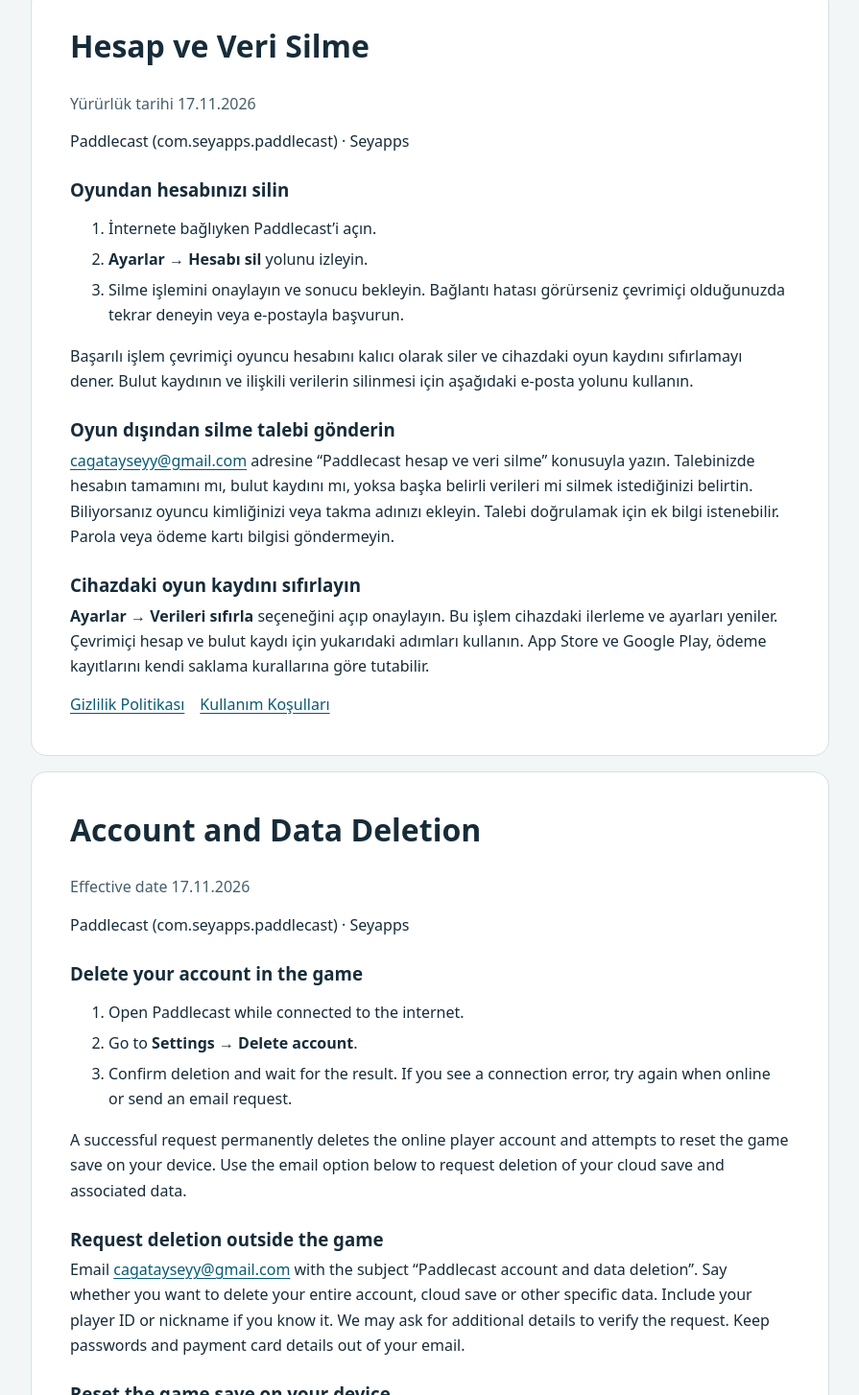
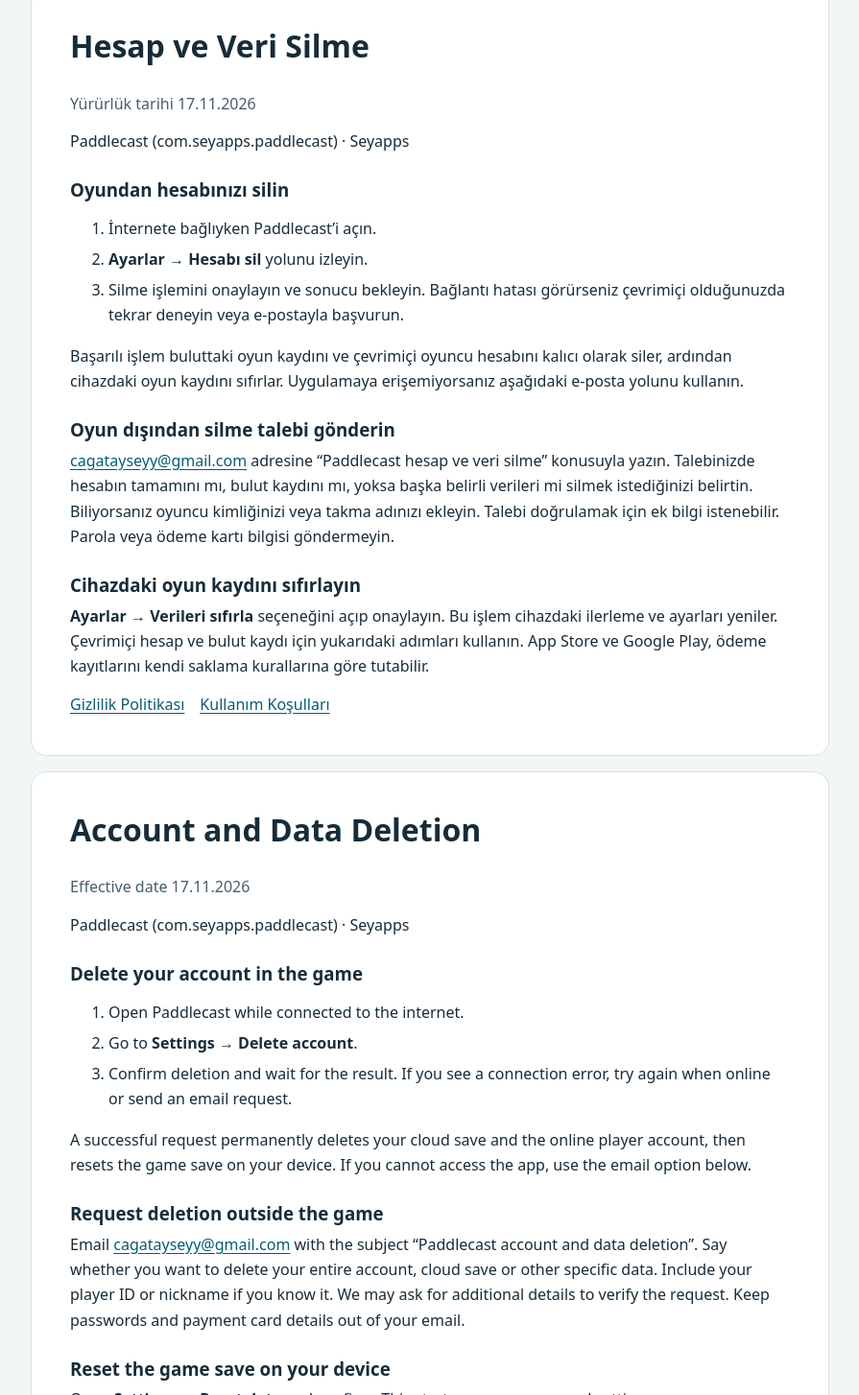
Before and after one commit to cagatayseyy-cmyk/paddlecast, a plain HTML site: page delete-account.html in a window 1280 px wide. Shown: the part 229-1683 px from the top of the page at 96% size, without its empty margins (192-1087 px from the left). Drawn offline with Linux system fonts and the light colour scheme.

Commit message:
Hesap silme: bulut kaydı da silinir

```diff
--- a/delete-account.html
+++ b/delete-account.html
@@ -42,7 +42,7 @@ li + li { margin-top: .35rem; }
     <li><strong>Ayarlar → Hesabı sil</strong> yolunu izleyin.</li>
     <li>Silme işlemini onaylayın ve sonucu bekleyin. Bağlantı hatası görürseniz çevrimiçi olduğunuzda tekrar deneyin veya e-postayla başvurun.</li>
   </ol>
-  <p>Başarılı işlem çevrimiçi oyuncu hesabını kalıcı olarak siler ve cihazdaki oyun kaydını sıfırlamayı dener. Bulut kaydının ve ilişkili verilerin silinmesi için aşağıdaki e-posta yolunu kullanın.</p>
+  <p>Başarılı işlem buluttaki oyun kaydını ve çevrimiçi oyuncu hesabını kalıcı olarak siler, ardından cihazdaki oyun kaydını sıfırlar. Uygulamaya erişemiyorsanız aşağıdaki e-posta yolunu kullanın.</p>
   <h3>Oyun dışından silme talebi gönderin</h3>
   <p><a href="mailto:cagatayseyy@gmail.com">cagatayseyy@gmail.com</a> adresine “Paddlecast hesap ve veri silme” konusuyla yazın. Talebinizde hesabın tamamını mı, bulut kaydını mı, yoksa başka belirli verileri mi silmek istediğinizi belirtin. Biliyorsanız oyuncu kimliğinizi veya takma adınızı ekleyin. Talebi doğrulamak için ek bilgi istenebilir. Parola veya ödeme kartı bilgisi göndermeyin.</p>
   <h3>Cihazdaki oyun kaydını sıfırlayın</h3>
@@ -59,7 +59,7 @@ li + li { margin-top: .35rem; }
     <li>Go to <strong>Settings → Delete account</strong>.</li>
     <li>Confirm deletion and wait for the result. If you see a connection error, try again when online or send an email request.</li>
   </ol>
-  <p>A successful request permanently deletes the online player account and attempts to reset the game save on your device. Use the email option below to request deletion of your cloud save and associated data.</p>
+  <p>A successful request permanently deletes your cloud save and the online player account, then resets the game save on your device. If you cannot access the app, use the email option below.</p>
   <h3>Request deletion outside the game</h3>
   <p>Email <a href="mailto:cagatayseyy@gmail.com">cagatayseyy@gmail.com</a> with the subject “Paddlecast account and data deletion”. Say whether you want to delete your entire account, cloud save or other specific data. Include your player ID or nickname if you know it. We may ask for additional details to verify the request. Keep passwords and payment card details out of your email.</p>
   <h3>Reset the game save on your device</h3>
```
